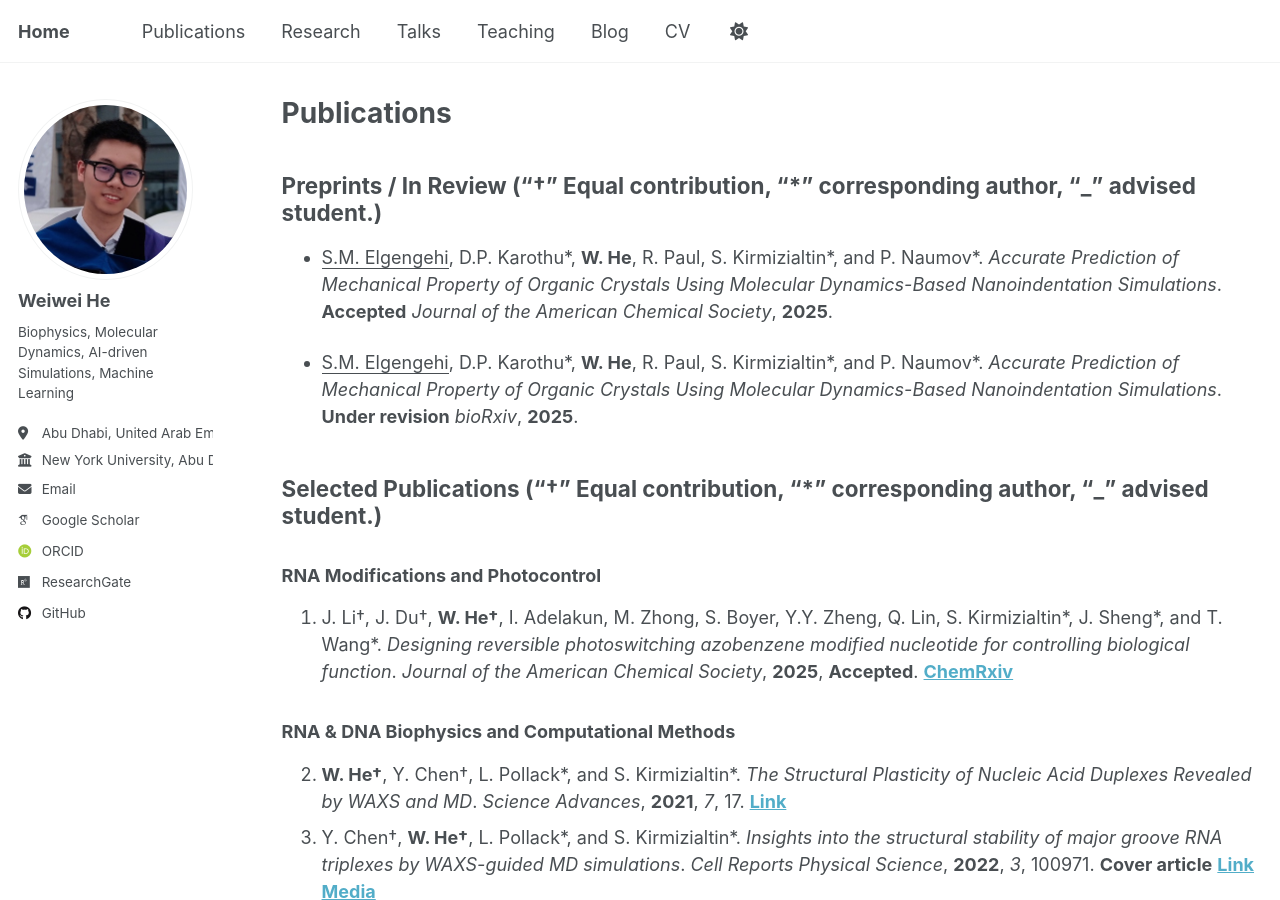
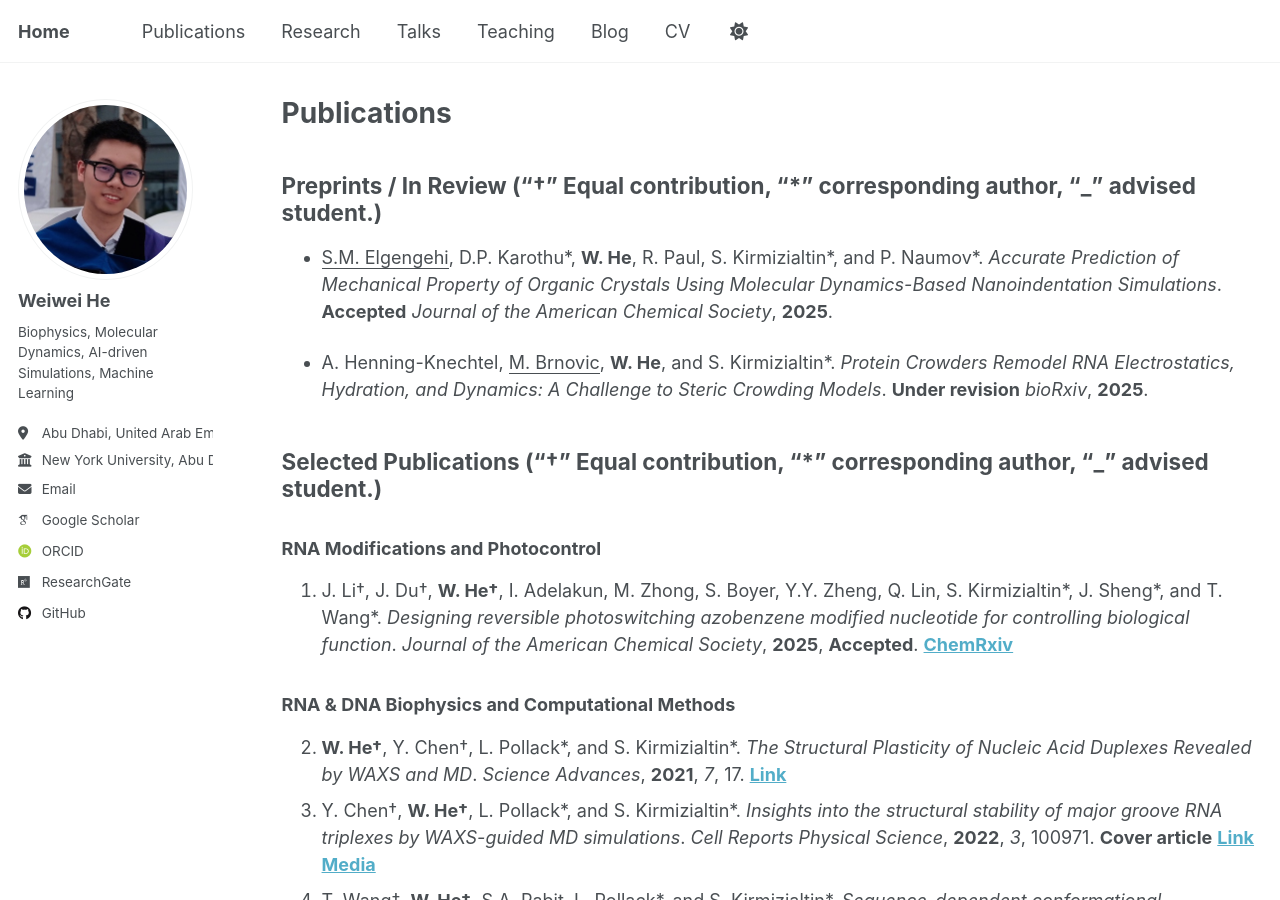
Before and after one commit to Warrenheww/warrenheww.github.io, a Jekyll site: the page built from _pages/publications.md, in a window 1280 px wide and 900 px high. Built offline with Jekyll 4.4.1, drawn with Linux system fonts in a browser that asks for light colours; some web fonts are replaced.

Commit message:
Update publications.md

```diff
--- a/_pages/publications.md
+++ b/_pages/publications.md
@@ -10,8 +10,8 @@
 - <ins>S.M. Elgengehi</ins>, D.P. Karothu\*, **W. He**, R. Paul, S. Kirmizialtin\*, and P. Naumov\*. *Accurate Prediction of Mechanical
 Property of Organic Crystals Using Molecular Dynamics-Based Nanoindentation Simulations*. **Accepted** *Journal of the American Chemical Society*, **2025**.
 
-- <ins>S.M. Elgengehi</ins>, D.P. Karothu\*, **W. He**, R. Paul, S. Kirmizialtin\*, and P. Naumov\*. *Accurate Prediction of Mechanical
-Property of Organic Crystals Using Molecular Dynamics-Based Nanoindentation Simulations*. **Under revision** *bioRxiv*, **2025**.
+- A. Henning-Knechtel, <ins>M. Brnovic</ins>, **W. He**, and S. Kirmizialtin\*. *Protein Crowders Remodel RNA Electrostatics,
+Hydration, and Dynamics: A Challenge to Steric Crowding Models*. **Under revision** *bioRxiv*, **2025**.
 
 ## Selected Publications ("†" Equal contribution, "*" corresponding author, “_” advised student.)
 
```
